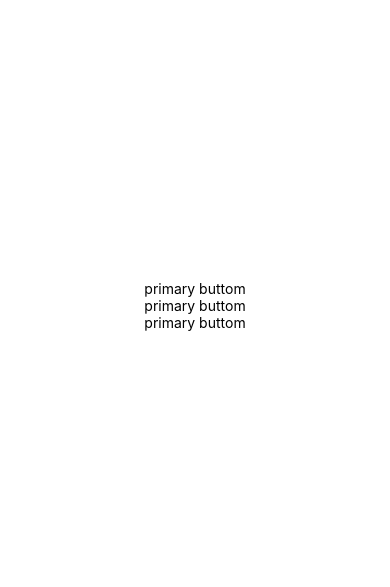
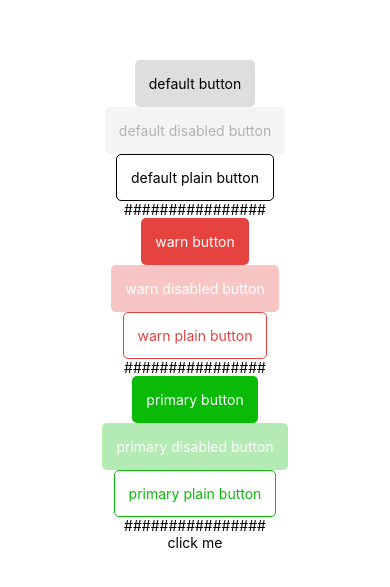
Before and after one commit to ShiYuanjun-Tim/rn2wxVerify, a React Native app: screen / in a window 390 px wide. Shown: the part 117-704 px from the top of the page. Built offline with nearby package versions, Linux system fonts and the light colour scheme.

Commit message:
添加button的转换

```diff
--- a/src/compAdapter/button/index.js
+++ b/src/compAdapter/button/index.js
@@ -1,6 +1,20 @@
-import React ,{Component} from 'react';
-import { Text, View, TouchableOpacity } from 'react-native';
+import React, { Component } from 'react';
+import { Text, View, TouchableOpacity, StyleSheet } from 'react-native';
+import {StyleBuilder} from "../../page/utils"
+/*
+interface Props {
+ type?: TYPE_DEFAULT | TYPE_PRIMARY | TYPE_WARN
+ plain?: boolean,
 
+} */
+
+function px2dp(number) {
+  return number / 2;
+}
+
+const TYPE_DEFAULT = "default"
+const TYPE_PRIMARY = "primary"
+const TYPE_WARN = "warn"
 
 export default class Button extends Component {
 
@@ -11,19 +25,93 @@ export default class Button extends Component {
 
   render() {
 
-    const content = this.props.children;
-     return (
-      <TouchableOpacity>
+    const {
+      children,
+
+      disabled = false,
+      plain = false,
+      type = TYPE_DEFAULT,
+      style = {},
+
+      ...others
+    } = this.props;
+
+    const generatestyle = builder.build({
+      type, plain, disabled
+    })
+
+    const color = generatestyle.color;
+
+    return (
+      <TouchableOpacity {...others} style={[style,generatestyle]} disabled={disabled}>
         {
-           typeof content === "string" ? <Text>{content}</Text> : content
+          typeof children === "string" ? <Text style={{color}}>{children}</Text> : children
         }
       </TouchableOpacity>
-     );
+    );
   }
 }
 
-// const styles = StyleSheet.create({
-//   txt:{
-//     color:"red"
-//   }
-// });
+
+
+const primaryColor = "#09bb07";
+const warnColor = "#e64340";
+
+const bthBase = {
+  height: px2dp(94),
+  borderRadius: px2dp(10),
+  fontSize: px2dp(36),
+  paddingHorizontal: px2dp(28),
+  justifyContent: "center",
+  alignItems: "center"
+};
+
+const mainBtnStyle = {
+  default: {
+    color: "#000",
+    backgroundColor: "#dedede"
+  },
+
+  primary: {
+    color: "#fff",
+    backgroundColor: primaryColor
+  },
+
+  warn: {
+    color: "#fff",
+    backgroundColor: warnColor
+  }
+}
+
+const plainBtnStyle = {
+  default: {
+    color: "#000",
+    borderColor: "#000",
+    borderWidth:1,
+    backgroundColor: "transparent"
+  },
+
+  primary: {
+    color: primaryColor,
+    borderColor: primaryColor,
+    borderWidth:1,
+    backgroundColor: "#transparent"
+  },
+
+  warn: {
+    color: warnColor,
+    borderColor: warnColor,
+    borderWidth:1,
+    backgroundColor: "#transparent"
+  }
+}
+
+
+const builder = new StyleBuilder(bthBase)
+  .addStyle(mainBtnStyle, "type")
+  .narrowBy(plainBtnStyle, "plain")
+  .addStyle({
+    disabled: {
+      opacity: 0.3
+    }
+  });
--- a/src/page/comptests/adapter/index.js
+++ b/src/page/comptests/adapter/index.js
@@ -1,5 +1,5 @@
 import React ,{Component} from 'react';
-import {  View } from 'react-native';
+import {  View ,Text, TouchableOpacity} from 'react-native';
 import {Button} from "../../../compAdapter"
 import {_alert} from "../../utils"
 
@@ -27,32 +27,82 @@ export default class Page extends Component {
         <Button
           type="default"
           size="default"
-          loading={true}
-          plain="true"
           onPress={this.onPress}
         >
-          primary buttom
+          default button
         </Button>
 
         <Button
-          type="warn"
+          type="default"
           size="default"
-          loading={true}
-          plain="true"
+          disabled
           onPress={this.onPress}
         >
-          primary buttom
+          default disabled button
         </Button>
 
         <Button
+          type="default"
+          size="default"
+          plain
+          onPress={this.onPress}
+        >
+          default plain button
+        </Button>
+
+        <Text> ################ </Text>
+        <Button
+          type="warn"
+          size="default"
+          onPress={this.onPress}
+        >
+          warn button
+        </Button>
+        <Button
+          type="warn"
+          size="default"
+          disabled
+          onPress={this.onPress}
+        >
+          warn disabled button
+        </Button>
+        <Button
+          type="warn"
+          size="default"
+          plain
+          onPress={this.onPress}
+        >
+          warn plain button
+        </Button>
+        <Text> ################ </Text>
+        <Button
           type="primary"
           size="default"
-          loading={true}
-          plain="true"
           onPress={this.onPress}
         >
-          primary buttom
+          primary button
         </Button>
+        <Button
+          type="primary"
+          size="default"
+          disabled
+          onPress={this.onPress}
+        >
+          primary disabled button
+        </Button>
+        <Button
+          type="primary"
+          size="default"
+          plain={true}
+          onPress={this.onPress}
+        >
+          primary plain button
+        </Button>
+        <Text> ################ </Text>
+        <Text onPress={this.onPress}> click me </Text>
+        {/* <TouchableOpacity onPress={this.onPress}>
+          <View><Text>click me </Text></View>
+        </TouchableOpacity> */}
       </View>
      );
   }
--- a/src/page/utils.js
+++ b/src/page/utils.js
@@ -5,3 +5,78 @@ export function _alert(msg) {
     alert(msg)
   }
 }
+
+
+
+export class StyleBuilder {
+
+  constructor(baseStyle = {}) {
+    this.baseStyle = baseStyle;
+  }
+
+  _pickSequence = [];//设置样式的顺序
+  _styleStore = {};//存储样式
+  _lastSettedStyle = null; // 记录最近样式集的选项
+
+  addStyle(styleObj, alias = null) {
+
+    Object.keys(styleObj).forEach(k => {
+      this[k] = () => {
+        alias && (this._lastSettedStyle = {
+          alias, value: k
+        });
+
+        return styleObj[k]
+      }
+    })
+
+    if (alias) {
+      this._pickSequence.push(alias);
+    }
+
+    return this;
+  }
+
+  narrowBy(styleObj, alias) {
+    const followWithStyle = this._pickSequence[this._pickSequence.length - 1]
+    this[alias] = function () {
+      if (!this._lastSettedStyle
+        || this._lastSettedStyle.alias !== followWithStyle) {
+        throw new Error(`优先使用样式[${followWithStyle}]之后在进行${alias}的筛选`)
+      }
+
+      const sty = styleObj[this._lastSettedStyle.value]
+
+      this._lastSettedStyle = {
+        alias, value: true
+      };
+      return sty;
+    }
+
+    this._pickSequence.push(alias);
+    return this;
+  }
+
+  build(config) {
+    this._lastSettedStyle = null;
+
+
+    const styArr = this._pickSequence.map(key => {
+      const value = config[key];
+      let prop = value;
+      if (typeof value === "boolean") {
+        prop = key
+      }
+      delete config[key]
+      return value ? this[prop]() : {};
+    })
+
+    const other = Object.keys(config).map(key => {
+      return config[key]?this[key]():{}
+    })
+
+    const all = Object.assign( {} ,this.baseStyle, ...styArr.concat(other));
+
+    return all;
+  }
+}
```
Also changed, not shown: src/compAdapter/scrollView/index.js (added, +43 -0 lines), src/utils.js (deleted), 1 other file (tests, documents, lock files or other folders).
